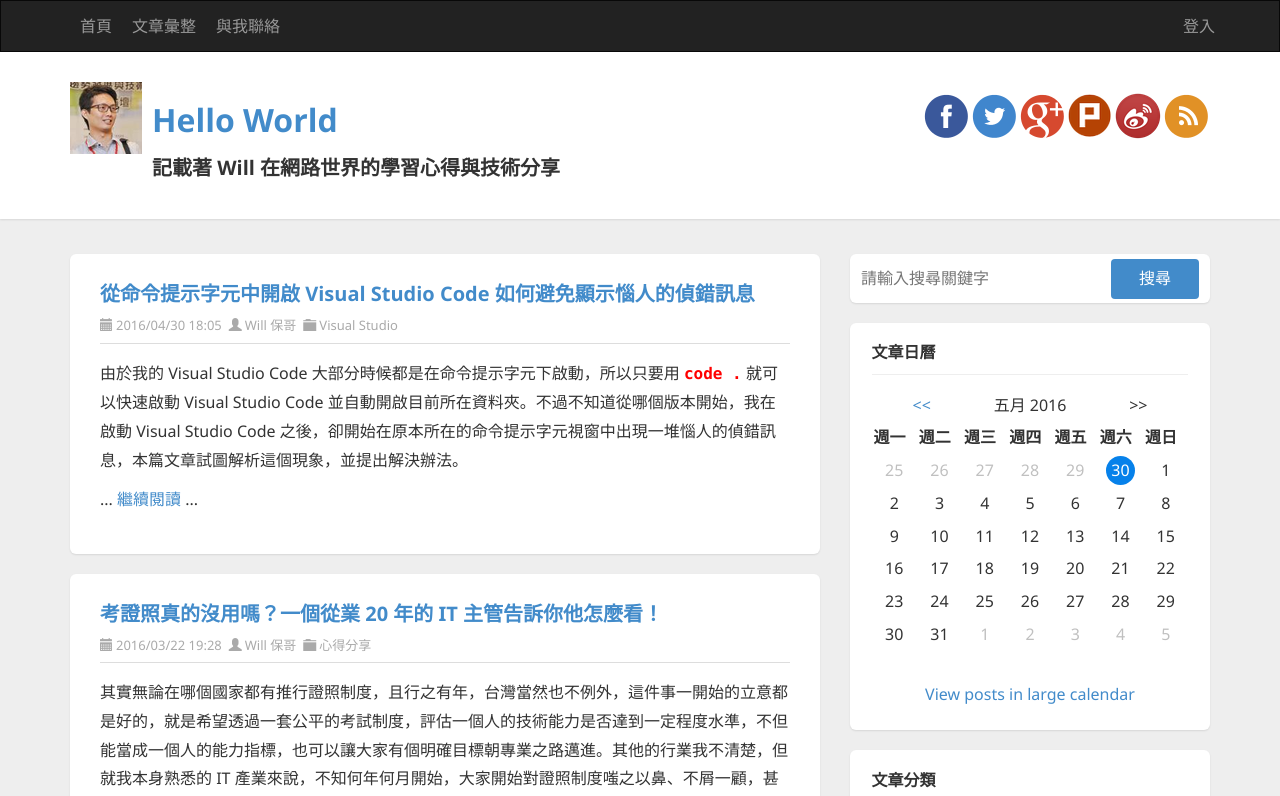
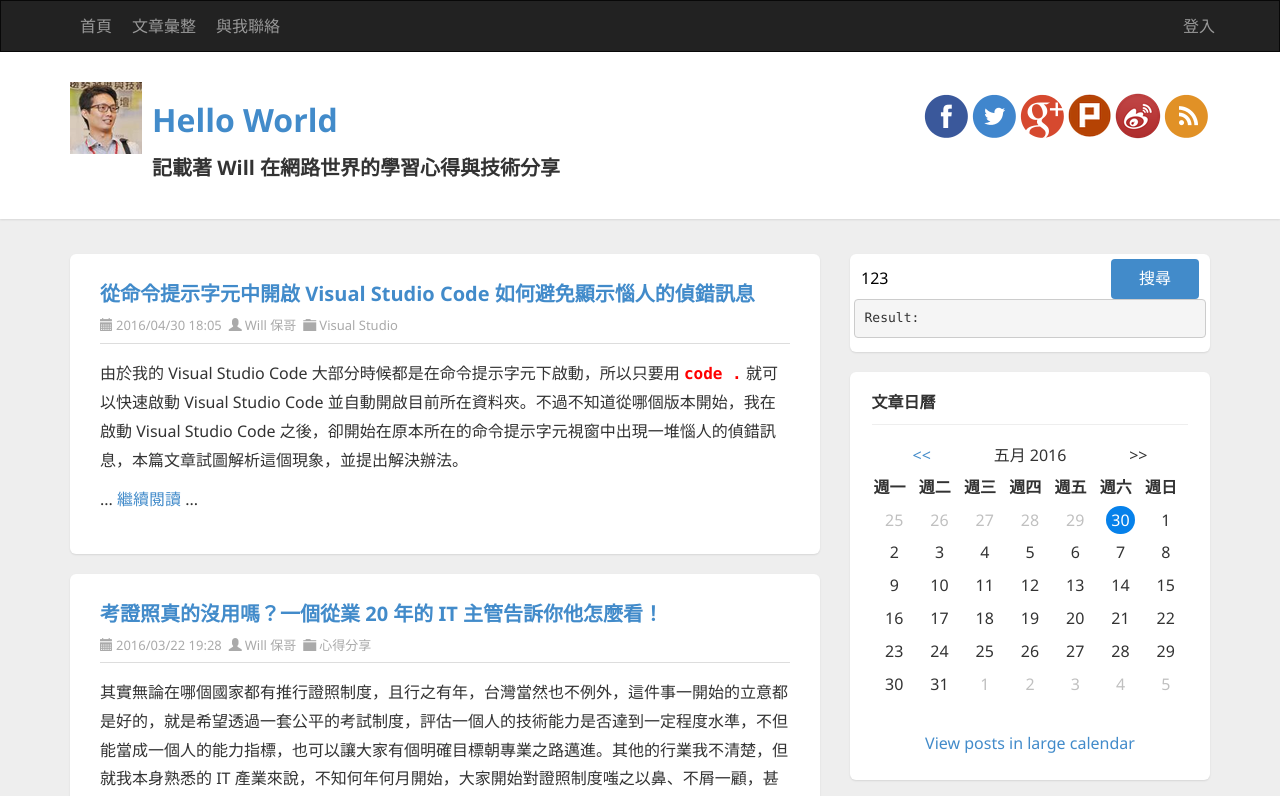
Before and after one commit to weilianlai/weilianlai-AngularTraining, an Angular app: page / in a window 1280 px wide. Shown: the top 796 px of the page. Built offline with nearby package versions, Linux system fonts and the light colour scheme.

Commit message:
示範範本參考變數與事件過濾器

```diff
--- a/src/app/app.component.html
+++ b/src/app/app.component.html
@@ -75,8 +75,12 @@
         <div class="widget search">
           <div class="widget-content">
               <div id="searchbox">
-                <input type="text" placeholder="請輸入搜尋關鍵字" accesskey="s">
-                <input type="button" value="搜尋" id="searchbutton">
+                <input type="text" placeholder="請輸入搜尋關鍵字"
+                accesskey="s" #mKeyword [value]="keyword"
+                (keyup.enter)="doSearch(mKeyword.value)">
+                <input type="button" value="搜尋" id="searchbutton"
+                (click)="doSearch(mKeyword.value)">
+                <pre>Result:{{result}}</pre>
               </div>
           </div>
         </div>
--- a/src/app/app.component.ts
+++ b/src/app/app.component.ts
@@ -7,4 +7,11 @@ import { Component } from '@angular/core';
 })
 export class AppComponent {
   title = 'weilianlai-AngularTraining';
+  keyword='123';
+  result='';
+
+  doSearch(value:string){
+    this.result=value;
+  }
+
 }
```
